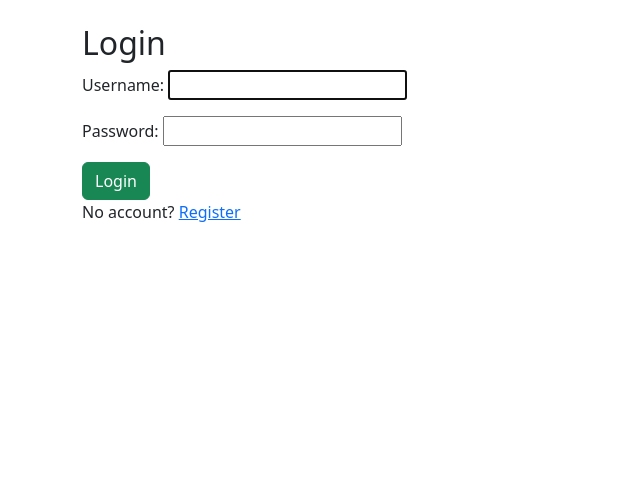
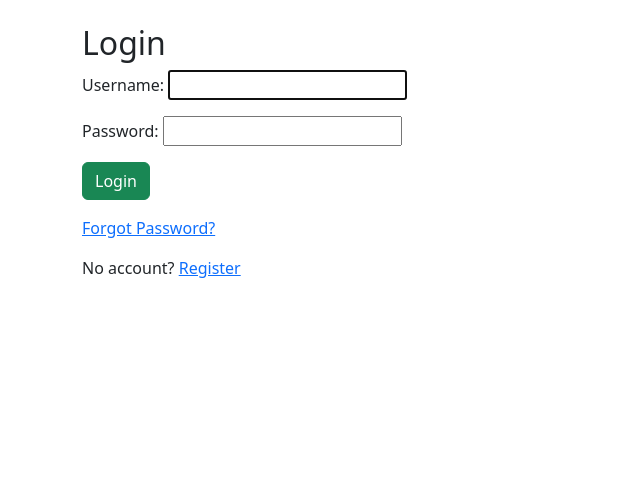
Before and after one commit to shivpatel22/carbon-footprint-tracker, a Django app: page /login/ in a window 1280 px wide. Shown: the part 56-536 px from the top of the page, without its empty margins (0-640 px from the left). Run offline with Django 4.2, Linux system fonts and the light colour scheme.

Commit message:
Forgot Password Func Added

```diff
--- a/carbon_tracker1/settings.py
+++ b/carbon_tracker1/settings.py
@@ -131,3 +131,7 @@ import os
 
 MEDIA_URL = '/media/'
 MEDIA_ROOT = os.path.join(BASE_DIR, 'media')
+
+# For testing - prints reset link to console
+EMAIL_BACKEND = 'django.core.mail.backends.console.EmailBackend'
+DEFAULT_FROM_EMAIL = 'admin@example.com'
--- a/tracker1/templates/registration/login.html
+++ b/tracker1/templates/registration/login.html
@@ -6,5 +6,9 @@
   {{ form.as_p }}
   <button type="submit" class="btn btn-success">Login</button>
 </form>
+
+    <p class="mt-3">
+    <a href="{% url 'password_reset' %}">Forgot Password?</a>
+</p>
 <p>No account? <a href="{% url 'register' %}">Register</a></p>
 {% endblock %}
--- /dev/null
+++ b/tracker1/templates/tracker1/password_reset_complete.html
@@ -0,0 +1,4 @@
+{% extends "base.html" %}
+{% block content %}
+<p>Your password has been set. You can <a href="{% url 'login' %}">log in now</a>.</p>
+{% endblock %}
--- /dev/null
+++ b/tracker1/templates/tracker1/password_reset_done.html
@@ -0,0 +1,4 @@
+{% extends "base.html" %}
+{% block content %}
+<p>We’ve emailed you instructions for setting your password. Check your inbox.</p>
+{% endblock %}
--- a/tracker1/urls.py
+++ b/tracker1/urls.py
@@ -27,6 +27,11 @@ urlpatterns = [
 
     path('my-profile/', views.view_my_profile, name='view_my_profile'),
 
+    path('password-reset/', auth_views.PasswordResetView.as_view(template_name='tracker1/password_reset.html'), name='password_reset'),
+    path('password-reset/done/', auth_views.PasswordResetDoneView.as_view(template_name='tracker1/password_reset_done.html'), name='password_reset_done'),
+    path('reset/<uidb64>/<token>/', auth_views.PasswordResetConfirmView.as_view(template_name='tracker1/password_reset_confirm.html'), name='password_reset_confirm'),
+    path('reset/done/', auth_views.PasswordResetCompleteView.as_view(template_name='tracker1/password_reset_complete.html'), name='password_reset_complete'),
+
 
 
 
```
Also changed, not shown: tracker1/templates/tracker1/password_reset.html (added, +9 -0 lines), tracker1/templates/tracker1/password_reset_confirm.html (added, +9 -0 lines).
